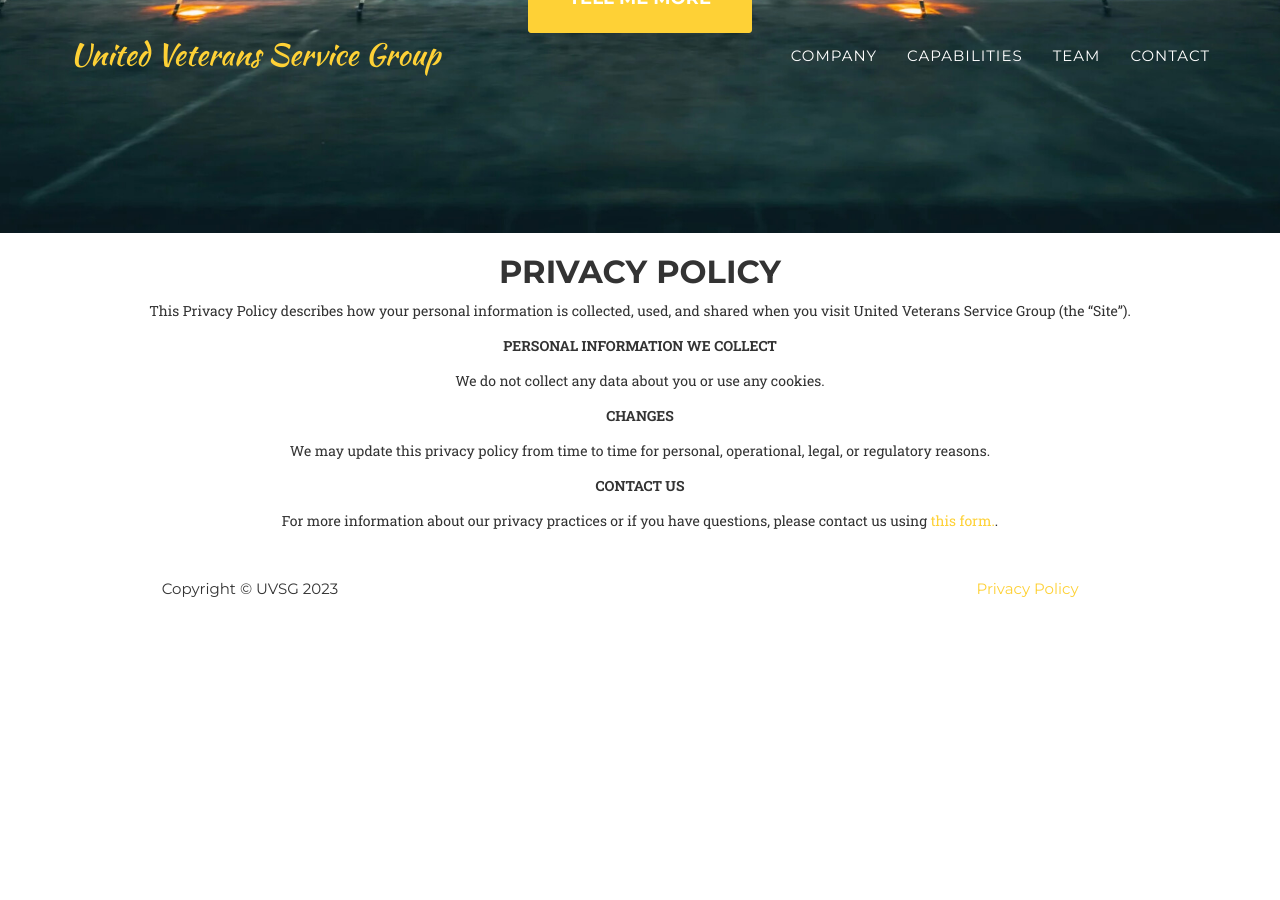
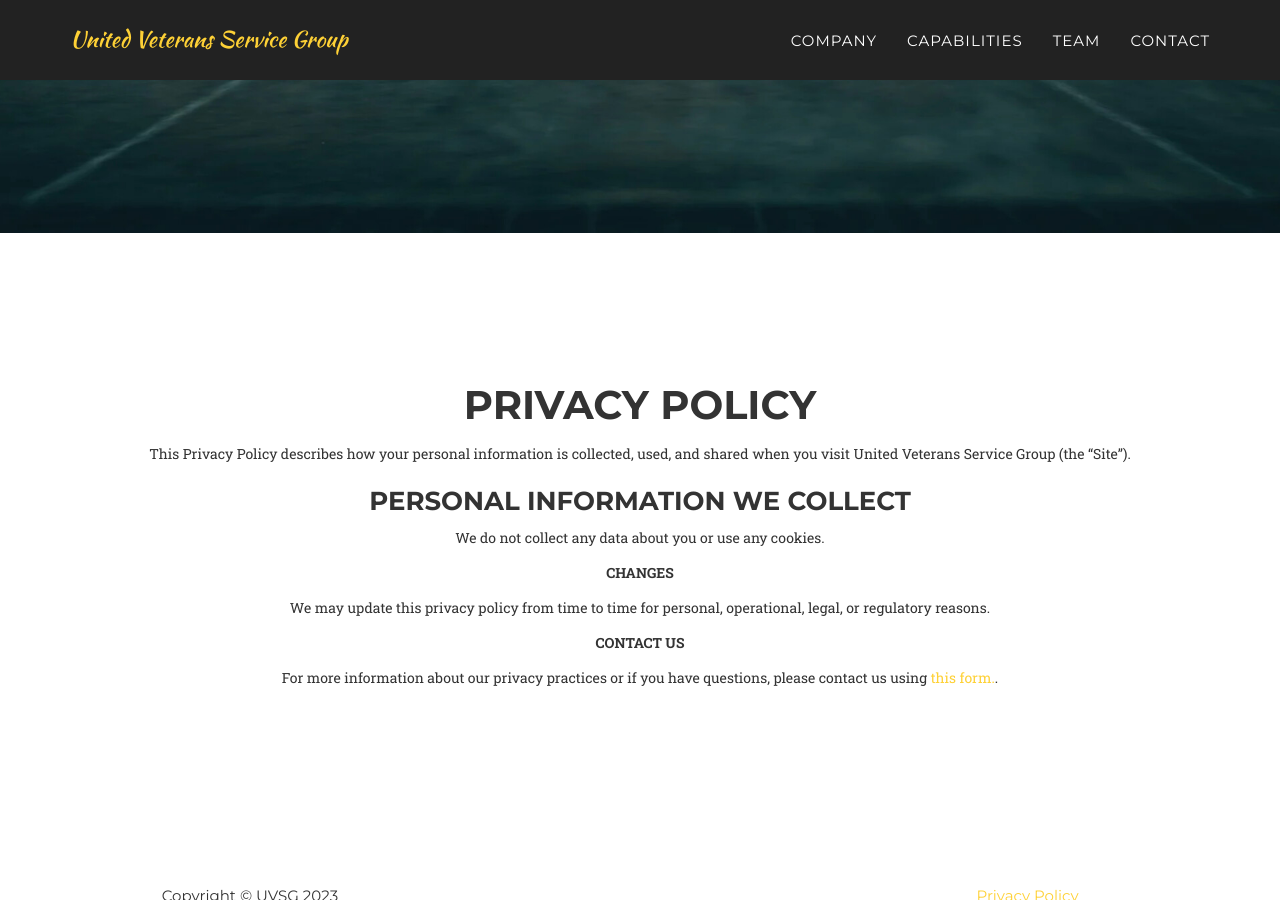
Before and after one commit to tnoller/uvsg, a Jekyll site: the page built from privacy.md, in a window 1280 px wide and 900 px high, scrolled down 675 px. Built offline with Jekyll 4.4.1, drawn with Linux system fonts in a browser that asks for light colours; some web fonts are replaced; before the commit the page ends 1309 px from its top, so only the background shows below that.

Commit message:
Added 404. Updated contact form validation.

```diff
--- a/_layouts/page.html
+++ b/_layouts/page.html
@@ -3,19 +3,23 @@
 
   {% include head.html %}
 
-
     <body id="page-top" class="index">
 
     {% include header.html %}
 
-    <div class="row">
-      <div class="col-lg-12 text-center">
-          <h2 class="section-heading">{{ page.title }}</h2>
-          <p class="text-muted">{{ content }}</p>
+    <section>
+      <div class="container">
+        <div class="row">
+          <div class="col-lg-12 text-center">
+              <h2 class="section-heading">{{ page.title }}</h2>
+              <p class="text-muted">{{ content }}</p>
+          </div>
+        </div>
       </div>
-    </div>
+    </section>
 
     {% include footer.html %}
+    {% include js.html %}
 
     </body>
 </html>
--- a/js/contact_me.js
+++ b/js/contact_me.js
@@ -6,6 +6,18 @@ $(function() {
       // additional error messages or events
     },
     submitSuccess: function($form, event) {
+
+        // Success message
+          $('#success').html("<div class='alert alert-success'>");
+          $('#success > .alert-success').html("<button type='button' class='close' data-dismiss='alert' aria-hidden='true'>&times;")
+            .append("</button>");
+          $('#success > .alert-success')
+            .append("<strong>Your message has been sent. </strong>");
+          $('#success > .alert-success')
+            .append('</div>');
+          //clear all fields
+          $('#contactForm').trigger("reset");
+
     //   event.preventDefault(); // prevent default submit behaviour
     //   // get values from FORM
 	//   var url = "https://formspree.io/f/xvojrlyl";
--- a/privacy.md
+++ b/privacy.md
@@ -5,7 +5,7 @@ title: Privacy Policy
 
 This Privacy Policy describes how your personal information is collected, used, and shared when you visit {{ site.title }} (the “Site”).
 
-**PERSONAL INFORMATION WE COLLECT**
+### PERSONAL INFORMATION WE COLLECT
 
 {% if site.analytics.google %}
 
@@ -31,4 +31,4 @@ We may update this privacy policy from time to time for personal, operational, l
 
 **CONTACT US**
 
-For more information about our privacy practices or if you have questions, please contact us using <a href="/#contact">this form.</a>.
+For more information about our privacy practices or if you have questions, please contact us using <a href="/uvsg/#contact">this form.</a>.
```
Also changed, not shown: 404.md (added, +6 -0 lines).
